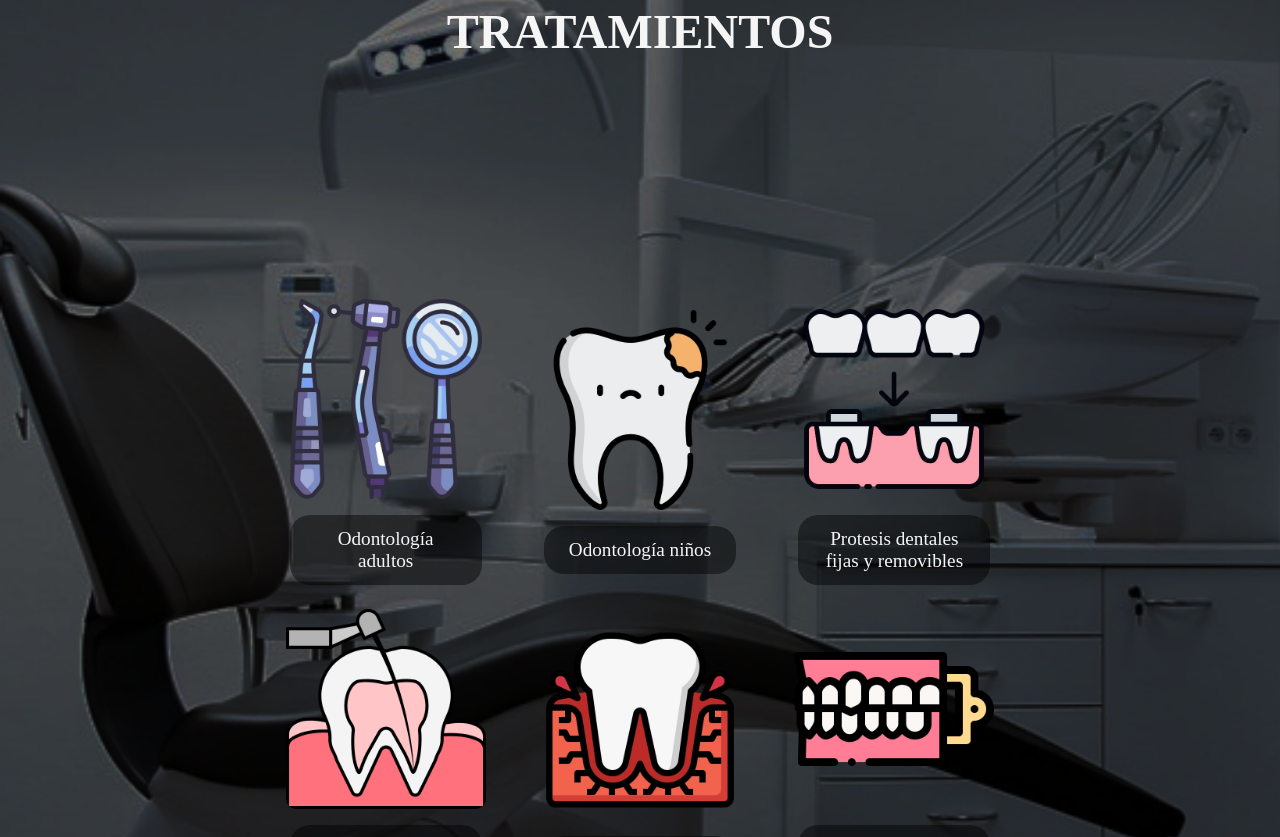
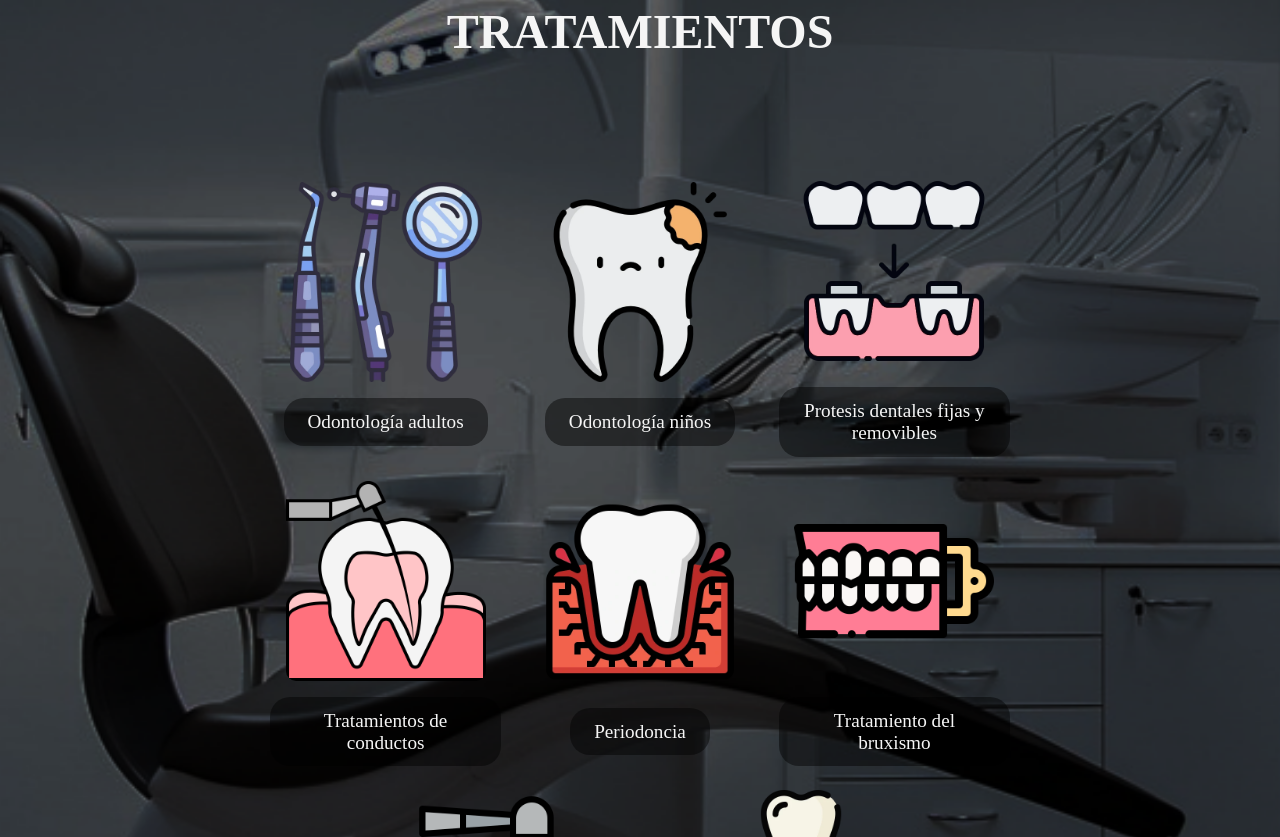
Before and after one commit to tomassale/Odontologia, a Next.js app in the folder client/: page / in a window 1280 px wide. Shown: the part 1823-2660 px from the top of the page. Built offline with nearby package versions, Linux system fonts and the light colour scheme.

Commit message:
To Desktop

```diff
--- a/client/app/globals.scss
+++ b/client/app/globals.scss
@@ -119,7 +119,7 @@ body{
         justify-content: flex-end;
         align-items: center;
         color: transparent;
-        font-size: 0.7rem;
+        font-size: 1rem;
         padding-block: 0.8rem;
         text-decoration: none;
         transition: all 0.3s ease;
@@ -206,13 +206,11 @@ body{
           background-color: #00000050;
           border-radius: 18px;
           border: 1.5px solid rgba(255, 255, 255, 0.712);
-          font-size: 1rem;
           padding: 0.5%;
-          margin: 2rem auto 15.5rem;
-          @media (#{$mini}), (#{$mobile}) { margin: auto}
-          @media (#{$tablet}) { font-size: 1.6rem; justify-content: center; margin-top: 5rem }
+          @media (#{$mini}), (#{$mobile}) { font-size: 1rem; padding: 1.5%; margin: auto}
+          @media (#{$tablet}) { font-size: 1.6rem; justify-content: center; margin-top: 5rem; margin-bottom: auto }
           @media (#{$largeTablet}) { font-size: 1.8rem; justify-content: center; margin-top: 7rem }
-          @media (#{$notebook}), (#{$medium}), (#{$desktop}) { font-size: 2rem; justify-content: center; }
+          @media (#{$notebook}), (#{$medium}), (#{$desktop}) { font-size: 2rem; justify-content: center; margin: 2rem auto 15.5rem; }
           &:hover{ transform: scale(1.02); color: #afc5f3; }
         }
       }
@@ -232,12 +230,13 @@ body{
       }
     }
     .cardsDentista{
+
       margin-top: auto;
       padding-bottom: 2rem;
       display: flex;
       gap: 0.5rem;
       justify-content: center;
-      @media (#{$tablet}) { gap: 3rem }
+      @media (#{$tablet}) { gap: 3rem; padding-bottom: 1rem }
       @media (#{$largeTablet}) { gap: 4rem }
       @media (#{$notebook}), (#{$medium}), (#{$desktop}) { gap: 10rem; }
       div{
@@ -287,23 +286,22 @@ body{
   // --- SECCION NOSOTROS ---
   .nosotros{
     @include divs();
+    padding-top: 9%;
     height: 110vh;
-    @media (#{$tablet}) { height: 100vh; padding-top: 5%; }
+    @media (#{$mini}) { padding-top: 15% }
+    @media (#{$mobile}) { padding-top: 15%; height: 100vh; }
+    @media (#{$tablet}) { height: 100vh }
     @media (#{$notebook}), (#{$medium}), (#{$desktop}) { height: 90vh; }
-    padding-top: 9%;
     .nosotrosDivision{
       margin: 0 auto;
       @media (#{$mini}), (#{$mobile}) { gap: 1rem; }
-      @media (#{$tablet}) { width: 90%; gap: 1.5rem; display: flex; }
+      @media (#{$tablet}),(#{$largeTablet}) { width: 90%; gap: 1.5rem; display: flex; }
       @media (#{$notebook}), (#{$medium}), (#{$desktop}) { width: 80%; gap: 2rem; display: flex; }
       .leftComponent{
         flex: 1;
         margin-top: 2rem;
         opacity: 0;
-        @media (#{$mini}), (#{$mobile}) { display: none; }
-        @media (#{$tablet}) {
-          img { max-width: 100%; height: auto; }
-        }
+        @media (#{$mini}), (#{$mobile}), (#{$tablet}), (#{$largeTablet}) { display: none; }
         &.inView{
           @include fade(up, 0.5s);
         }
@@ -316,7 +314,8 @@ body{
         padding: 1rem;
         opacity: 0;
         font-size: 1rem;
-        @media (#{$tablet}) { padding: 1.5rem; font-size: 1.2rem; }
+        @media (#{$mini}) { padding: 1.2rem; font-size: 0.8rem }
+        @media (#{$tablet}), (#{$largeTablet}) { padding: 1.5rem; font-size: 1.2rem; }
         @media (#{$notebook}), (#{$medium}), (#{$desktop}) { padding: 2rem; font-size: 1.5rem; }
         h4{
           color: #728EC2;
@@ -344,6 +343,7 @@ body{
   .tratamientos {
     @include divs();
     height: 120vh;
+    @media (#{$mobile}) { height: 110vh; }
     @include background('/img/backgrounds/backgroundTreatments.webp');
     @media (#{$largeTablet}) { height: 110vh; }
     h1{
@@ -364,7 +364,7 @@ body{
       @media (#{$mobile}) { gap: 2.9rem; }
       @media (#{$tablet}) { margin: 10% auto 0; gap: 5rem; width: 85%; }
       @media (#{$largeTablet}) { margin: 8% auto 0; width: 85%; gap: 6rem }
-      @media (#{$notebook}), (#{$medium}), (#{$desktop}) { width: 60% }
+      @media (#{$notebook}), (#{$medium}), (#{$desktop}) { margin: 5% auto 0; width: 60% }
 
       .item {
         width: 18vw;
@@ -377,7 +377,7 @@ body{
         transform: translateY(40px);
         flex-shrink: 0;
         transition: scale 0.3s ease;
-        @media (#{$tablet}) { width: 20vw}
+        @media (#{$tablet}) { width: 20vw }
 
         img {
           width: 100%;
@@ -403,15 +403,12 @@ body{
           backdrop-filter: blur(8px);
           -webkit-backdrop-filter: blur(8px);
           color: whitesmoke;
-          font-size: .7rem;
+          font-size: 0.6rem;
           border-radius: 20px;
-          padding: 0.4rem 0.9rem;
-          width: 9rem;
+          padding: 0.4rem 1.2rem;
           height: 2rem;
-          max-width: 90%;
-
-          @media (#{$mini}) { font-size: 0.5rem; padding: 0.2rem 0.8rem; }
-          @media (#{$tablet}), (#{$largeTablet}) { font-size: 1.1rem; padding: 0.7rem 1rem; height: 2.7rem; }
+          @media (#{$mini}) { font-size: 0.5rem; padding: 0.1rem 1rem; }
+          @media (#{$tablet}), (#{$largeTablet}) { font-size: 1.2rem; padding: 0.7rem 1rem; height: 2.7rem; }
           @media (#{$notebook}), (#{$medium}), (#{$desktop}) { font-size: 1.2rem; padding: 0.8rem 1.5rem; height: auto; }
         }
 
@@ -447,7 +444,6 @@ body{
       flex-direction: column;
 
       @media (#{$tablet}) {
-        flex-direction: row;
         margin-top: 2rem;
       }
       @media (#{$notebook}), (#{$medium}), (#{$desktop}) {
@@ -459,15 +455,12 @@ body{
         opacity: 0;
         display: flex;
         flex: 1;
-
         order: -1;
-
         flex-direction: row;
         flex-wrap: wrap;
         justify-content: space-around;
 
-        @media (#{$tablet}) {
-          order: 0;
+        @media (#{$tablet}), (#{$largeTablet}) {
           flex-direction: column;
           justify-content: center;
         }
@@ -546,26 +539,23 @@ body{
         align-items: center;
         opacity: 0;
         margin-top: 2rem;
-
+        max-height: 600px;
+        max-width: 100vw;
+        @media (#{$mini}) { height: 500px; width: 90vw }
+        @media (#{$mobile}) { height: 350px; width: 90vw }
         @media (#{$tablet}) {
+          height: 450px;
+          width: 100%;
           margin-top: 0;
           margin-left: 1rem;
           margin-right: -1rem;
         }
+        @media (#{$largeTablet}) { height: 450px; width: 90vw}
         @media (#{$notebook}), (#{$medium}), (#{$desktop}) {
           margin-top: 0;
           margin-left: 4rem;
           margin-right: -4rem;
         }
-        iframe{
-          max-height: 600px;
-          max-width: 100vw;
-          @media (#{$mini}) { height: 500px; width: 90vw }
-          @media (#{$mobile}) { height: 350px; width: 90vw }
-          @media (#{$tablet}) { height: 450px; width: 100%}
-          @media (#{$largeTablet}) { height: 450px; width: 90vw}
-        }
-
         &.inView {
           @include fade(left, 0.5s);
         }
```
